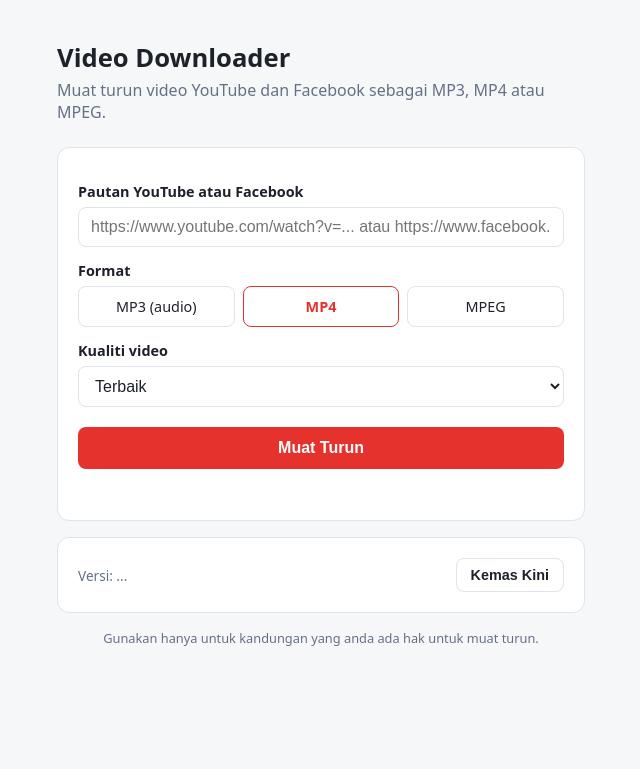
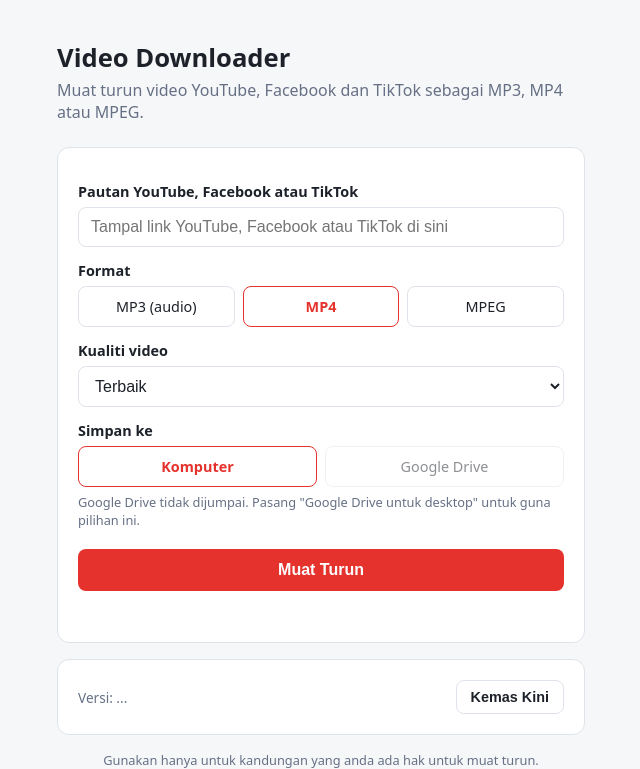
Before and after one commit to imuhakim/videodownloader, a Flask app: page / in a window 1280 px wide. Shown: the top 769 px of the page, without its empty margins (319-959 px from the left). Before the commit the page ends 646 px from the top, so only its background shows below. Run offline with Flask 3, Linux system fonts and the light colour scheme; data that the repository does not hold is empty.

Commit message:
Add TikTok support and a save-to-Google-Drive option (#3)
- Accept tiktok.com links (including vm./vt. short links).
- New "Simpan ke" choice: save the finished file into the Google Drive
  for desktop folder (My Drive/Video Downloader) instead of sending it
  to the browser. The Drive folder is auto-detected, or set via GDRIVE_DIR.
- Stream PC downloads and delete the temp folder once sent; previously
  send_file's close callback never fired, so every download left a copy
  of the video in the system temp folder.
- README: TikTok, Google Drive setup and troubleshooting.


Claude-Session: https://claude.ai/code/session_01SbSpec9qckZCd3DsuS1kyB

Co-authored-by: Claude <noreply@anthropic.com>

```diff
--- a/app.py
+++ b/app.py
@@ -1,4 +1,5 @@
-"""Video Downloader - muat turun video YouTube dan Facebook sebagai MP3, MP4 atau MPEG."""
+"""Video Downloader - muat turun video YouTube, Facebook dan TikTok sebagai MP3, MP4 atau MPEG."""
+import glob
 import os
 import re
 import shutil
@@ -7,9 +8,9 @@ import sys
 import tempfile
 import threading
 import webbrowser
-from urllib.parse import urlparse
+from urllib.parse import quote, urlparse
 
-from flask import Flask, after_this_request, jsonify, render_template, request, send_file
+from flask import Flask, Response, after_this_request, jsonify, render_template, request
 from yt_dlp import YoutubeDL
 from yt_dlp.utils import DownloadError
 from yt_dlp.version import __version__ as ENGINE_VERSION
@@ -21,8 +22,10 @@ MP4_QUALITIES = {"best", "1080", "720", "480", "360"}
 SUPPORTED_HOSTS = (
     "youtube.com", "youtu.be",                     # YouTube
     "facebook.com", "fb.watch", "fb.com", "fb.gg",  # Facebook
+    "tiktok.com",                                   # TikTok (termasuk vm. dan vt.)
 )
-INVALID_URL = "Sila masukkan pautan YouTube atau Facebook yang sah."
+INVALID_URL = "Sila masukkan pautan YouTube, Facebook atau TikTok yang sah."
+DRIVE_SUBFOLDER = "Video Downloader"
 
 
 def is_supported_url(url: str) -> bool:
@@ -34,6 +37,33 @@ def is_supported_url(url: str) -> bool:
         return False
     host = (parsed.hostname or "").lower()
     return any(host == h or host.endswith("." + h) for h in SUPPORTED_HOSTS)
+
+
+def find_drive_root():
+    """Cari folder "My Drive" dari Google Drive untuk desktop. Pulangkan None jika tiada."""
+    override = os.environ.get("GDRIVE_DIR")
+    if override:
+        return override if os.path.isdir(override) else None
+    names = ("My Drive", "Drive Saya")
+    candidates = []
+    if os.name == "nt":
+        for letter in "GHIJKLMNOPQRSTUVWXYZDEF":
+            candidates += [f"{letter}:\\{n}" for n in names]
+    else:
+        home = os.path.expanduser("~")
+        for base in glob.glob(os.path.join(home, "Library", "CloudStorage", "GoogleDrive-*")):
+            candidates += [os.path.join(base, n) for n in names]
+        candidates += [os.path.join(home, "Google Drive", n) for n in names]
+    return next((c for c in candidates if os.path.isdir(c)), None)
+
+
+def unique_path(folder: str, filename: str) -> str:
+    stem, ext = os.path.splitext(filename)
+    path, n = os.path.join(folder, filename), 2
+    while os.path.exists(path):
+        path = os.path.join(folder, f"{stem} ({n}){ext}")
+        n += 1
+    return path
 
 
 def safe_name(title: str) -> str:
@@ -86,6 +116,12 @@ def version():
     return jsonify(version=ENGINE_VERSION)
 
 
+@app.get("/api/drive")
+def drive():
+    root = find_drive_root()
+    return jsonify(available=bool(root), folder=os.path.join(root, DRIVE_SUBFOLDER) if root else None)
+
+
 @app.post("/api/update")
 def update():
     """Kemas kini enjin muat turun ke versi terbaru."""
@@ -127,6 +163,7 @@ def download():
     url = request.form.get("url", "").strip()
     fmt = request.form.get("format", "mp4").lower()
     quality = request.form.get("quality", "best")
+    dest = request.form.get("dest", "pc")
 
     if not is_supported_url(url):
         return jsonify(error=INVALID_URL), 400
@@ -165,13 +202,36 @@ def download():
     if not os.path.exists(path):
         return jsonify(error="Fail output tidak dijumpai."), 500
 
+    filename = f"{safe_name(data.get('title', vid))}.{fmt}"
+
+    if dest == "drive":
+        root = find_drive_root()
+        if not root:
+            return jsonify(error="Google Drive tidak dijumpai. Pastikan Google Drive untuk desktop dipasang dan log masuk."), 400
+        folder = os.path.join(root, DRIVE_SUBFOLDER)
+        try:
+            os.makedirs(folder, exist_ok=True)
+            saved = shutil.move(path, unique_path(folder, filename))
+        except OSError:
+            return jsonify(error="Gagal simpan ke Google Drive. Semak ruang storan Google Drive anda."), 500
+        return jsonify(saved=os.path.basename(saved), folder=folder)
+
+    def stream():
+        # Padam folder sementara selepas fail habis dihantar, supaya tidak memenuhkan storan PC.
+        try:
+            with open(path, "rb") as f:
+                while chunk := f.read(1024 * 1024):
+                    yield chunk
+        finally:
+            shutil.rmtree(workdir, ignore_errors=True)
+
     mimetypes = {"mp3": "audio/mpeg", "mp4": "video/mp4", "mpeg": "video/mpeg"}
-    return send_file(
-        path,
-        mimetype=mimetypes[fmt],
-        as_attachment=True,
-        download_name=f"{safe_name(data.get('title', vid))}.{fmt}",
-    )
+    ascii_stem = os.path.splitext(filename)[0].encode("ascii", "ignore").decode().strip()
+    ascii_name = f"{ascii_stem or 'video'}.{fmt}"
+    return Response(stream(), mimetype=mimetypes[fmt], headers={
+        "Content-Length": str(os.path.getsize(path)),
+        "Content-Disposition": f"attachment; filename=\"{ascii_name}\"; filename*=UTF-8''{quote(filename)}",
+    })
 
 
 if __name__ == "__main__":
--- a/templates/index.html
+++ b/templates/index.html
@@ -34,16 +34,18 @@
     .update { display:flex; align-items:center; justify-content:space-between; gap:12px; margin-top:16px; }
     .update button { width:auto; margin:0; padding:8px 14px; background:transparent; color:var(--text); border:1px solid var(--border); font-size:.9rem; }
     #updateStatus { color:var(--muted); font-size:.85rem; }
+    .formats label.disabled { opacity:.5; cursor:not-allowed; }
+    #driveHint { color:var(--muted); font-size:.8rem; margin-top:6px; }
   </style>
 </head>
 <body>
 <main>
   <h1>Video Downloader</h1>
-  <p class="sub">Muat turun video YouTube dan Facebook sebagai MP3, MP4 atau MPEG.</p>
+  <p class="sub">Muat turun video YouTube, Facebook dan TikTok sebagai MP3, MP4 atau MPEG.</p>
 
   <form class="card" id="form">
-    <label for="url">Pautan YouTube atau Facebook</label>
-    <input id="url" name="url" type="url" placeholder="https://www.youtube.com/watch?v=... atau https://www.facebook.com/..." required>
+    <label for="url">Pautan YouTube, Facebook atau TikTok</label>
+    <input id="url" name="url" type="url" placeholder="Tampal link YouTube, Facebook atau TikTok di sini" required>
 
     <div id="preview">
       <img id="thumb" alt="">
@@ -67,6 +69,13 @@
         <option value="360">360p</option>
       </select>
     </div>
+
+    <label>Simpan ke</label>
+    <div class="formats">
+      <label><input type="radio" name="dest" value="pc" checked><span>Komputer</span></label>
+      <label id="driveOpt" class="disabled"><input type="radio" name="dest" value="drive" disabled><span>Google Drive</span></label>
+    </div>
+    <div id="driveHint">Menyemak Google Drive...</div>
 
     <button id="btn" type="submit">Muat Turun</button>
     <div id="status"></div>
@@ -123,6 +132,17 @@
   const updateBtn = document.getElementById('updateBtn');
   const updateStatus = document.getElementById('updateStatus');
 
+  fetch('/api/drive').then(r => r.json()).then(d => {
+    const hint = document.getElementById('driveHint');
+    if (d.available) {
+      document.getElementById('driveOpt').classList.remove('disabled');
+      document.querySelector('input[name=dest][value=drive]').disabled = false;
+      hint.textContent = 'Fail Google Drive akan disimpan dalam: ' + d.folder;
+    } else {
+      hint.textContent = 'Google Drive tidak dijumpai. Pasang "Google Drive untuk desktop" untuk guna pilihan ini.';
+    }
+  }).catch(() => {});
+
   fetch('/api/version').then(r => r.json()).then(d => {
     updateStatus.textContent = 'Versi: ' + d.version;
   }).catch(() => {});
@@ -154,6 +174,11 @@
         const d = await r.json().catch(() => ({}));
         throw new Error(d.error || 'Muat turun gagal.');
       }
+      if (form.dest.value === 'drive') {
+        const d = await r.json();
+        setStatus('Siap! Disimpan ke Google Drive: ' + d.saved);
+        return;
+      }
       const blob = await r.blob();
       const cd = r.headers.get('Content-Disposition') || '';
       const m = cd.match(/filename\*=UTF-8''([^;]+)/) || cd.match(/filename="?([^";]+)"?/);
```
Also changed, not shown: README.md.
